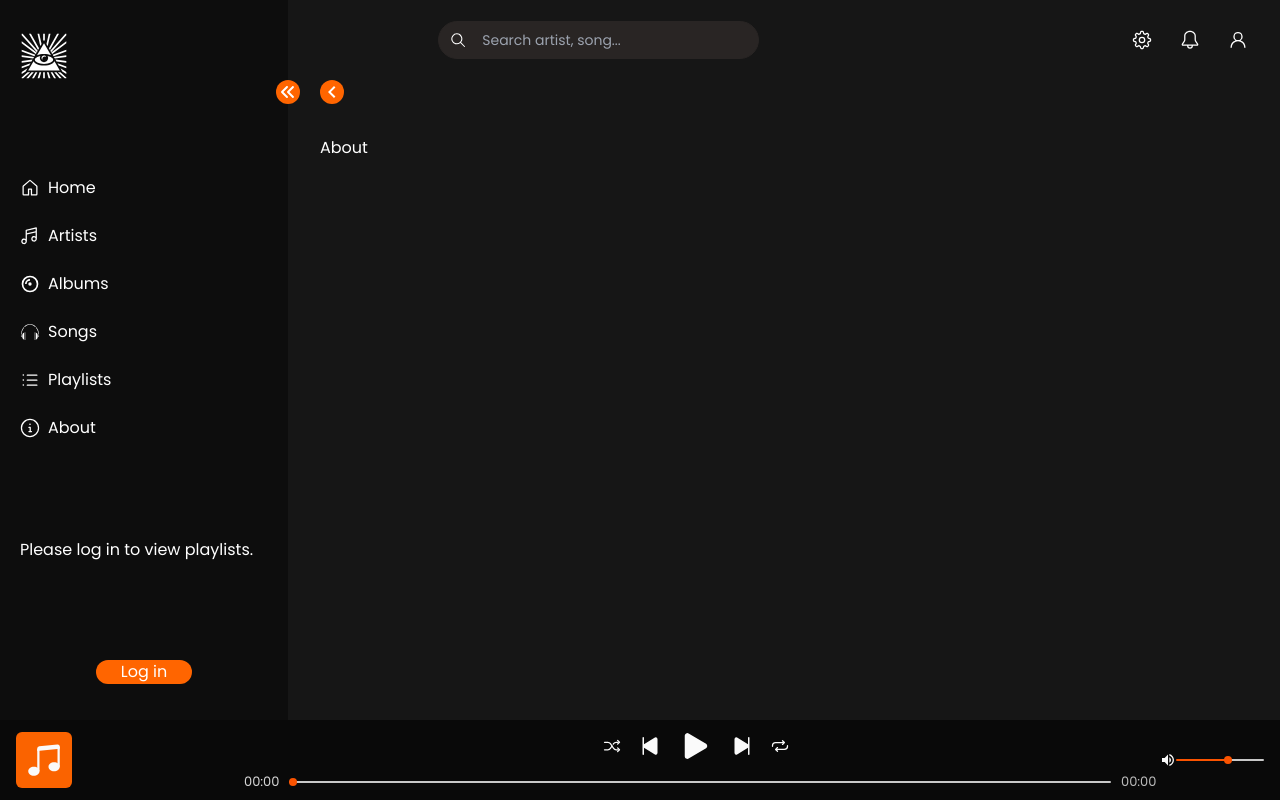
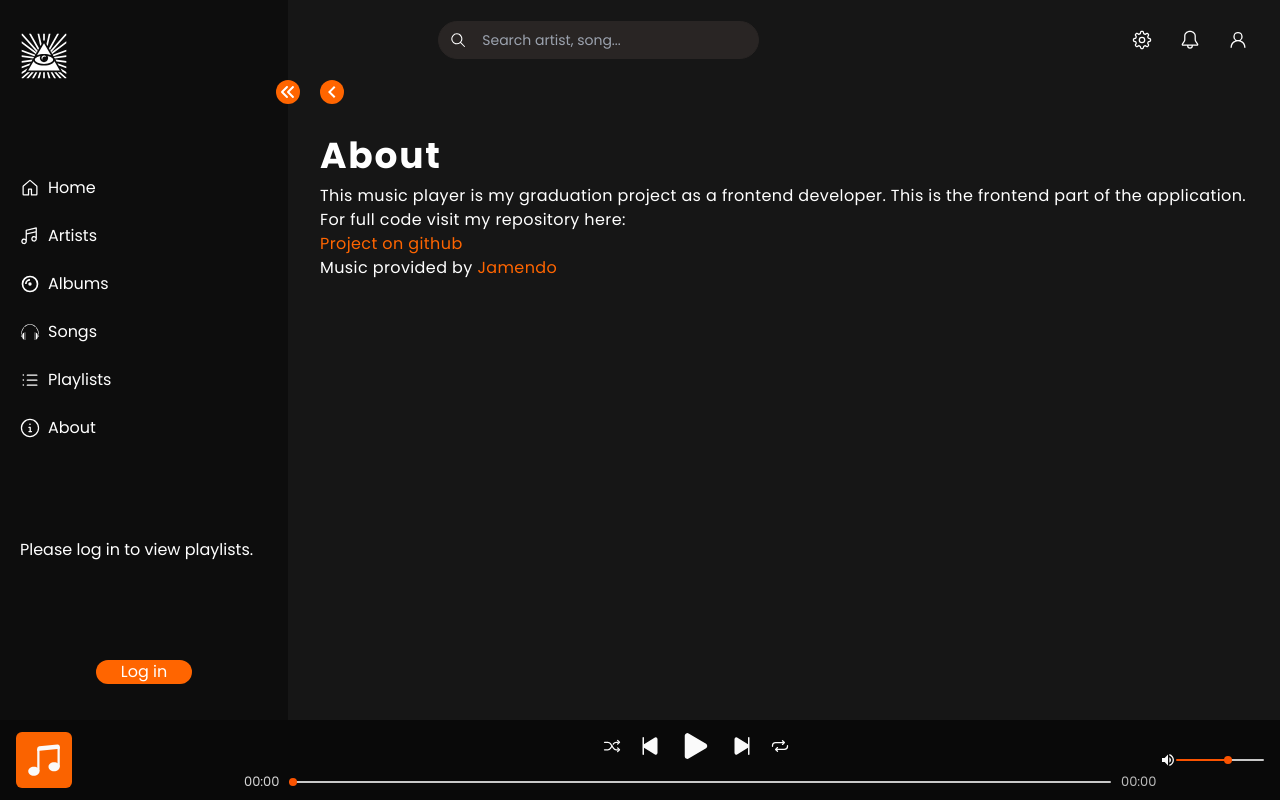
Before and after one commit to Viktoria-L/music-player, a React (Vite) app in the folder Frontend/: page /about in a window 1280 px wide. Built offline with nearby package versions, Linux system fonts and the light colour scheme.

Commit message:
added link to songs

```diff
--- a/Frontend/src/components/AlbumDisplay.tsx
+++ b/Frontend/src/components/AlbumDisplay.tsx
@@ -17,6 +17,7 @@ import {
   setPlayStatus,
 } from "../stores/musicStore/musicSlice";
 import { nocover } from "../assets/image/images";
+import { IoMdInformationCircleOutline } from "react-icons/io";
 
 interface DisplayProps {
   data: Track;
@@ -74,9 +75,17 @@ const AlbumDisplay: React.FC<DisplayProps> = ({ data, basePath, display }) => {
   };
 
   return (
-    <div key={id} className="p-3 hover:bg-grey rounded-xl">
+    <div key={id} className="p-3 hover:bg-grey rounded-xl relative group">
       <div className={`${display === "grid" ? "w-full" : "w-48"}`}>
         <div className={`${display === "grid" ? "w-full" : "w-48"} relative`}>
+          <a
+            href={`${data.shareurl}`}
+            target="_blank"
+            rel="noopener noreferrer"
+            className="absolute right-2 top-2 opacity-0 group-hover:opacity-100 transition-opacity"
+          >
+            <IoMdInformationCircleOutline />
+          </a>
           {basePath === "track" && (
             <>
               {isAuthenticated &&
--- a/Frontend/src/components/GenreSelector.tsx
+++ b/Frontend/src/components/GenreSelector.tsx
@@ -32,40 +32,68 @@ const GenreSelector = () => {
         <h3 className="font-semibold text-2xl tracking-wide mb-4">
           Find your genre
         </h3>
-        <Link to="/featured" state={{}}>
+        <Link
+          to="/featured"
+          state={{}}
+          className="text-orange font-semibold text-[10px] md:text-sm"
+        >
           Show all
         </Link>
       </div>
       <div className="flex gap-4 flex-wrap mb-4">
         <span
-          className="cursor-pointer rounded-full text-sm bold py-2 px-4 self-start bg-orange text-white"
+          className="cursor-pointer rounded-full text-sm bold py-1 px-3 self-start bg-orange text-white"
           onClick={() => setParameter("electronic")}
         >
           Electronic
         </span>
         <span
-          className="cursor-pointer rounded-full text-sm bold py-2 px-4 self-start bg-orange text-white"
+          className="cursor-pointer rounded-full text-sm bold py-1 px-3 self-start bg-orange text-white"
+          onClick={() => setParameter("techno")}
+        >
+          Techno
+        </span>
+        <span
+          className="cursor-pointer rounded-full text-sm bold py-1 px-3 self-start bg-orange text-white"
+          onClick={() => setParameter("house")}
+        >
+          House
+        </span>
+        <span
+          className="cursor-pointer rounded-full text-sm bold py-1 px-3 self-start bg-orange text-white"
           onClick={() => setParameter("pop")}
         >
           Pop
         </span>
         <span
-          className="cursor-pointer rounded-full text-sm bold py-2 px-4 self-start bg-orange text-white"
-          onClick={() => setParameter("lounge")}
-        >
-          Lounge
-        </span>
-        <span
-          className="cursor-pointer rounded-full text-sm bold py-2 px-4 self-start bg-orange text-white"
+          className="cursor-pointer rounded-full text-sm bold py-1 px-3 self-start bg-orange text-white"
           onClick={() => setParameter("rock")}
         >
           Rock
         </span>
         <span
-          className="cursor-pointer rounded-full text-sm bold py-2 px-4 self-start bg-orange text-white"
+          className="cursor-pointer rounded-full text-sm bold py-1 px-3 self-start bg-orange text-white"
           onClick={() => setParameter("hiphop")}
         >
           Hiphop
+        </span>
+        <span
+          className="cursor-pointer rounded-full text-sm bold py-1 px-3 self-start bg-orange text-white"
+          onClick={() => setParameter("trance")}
+        >
+          Trance
+        </span>
+        <span
+          className="cursor-pointer rounded-full text-sm bold py-1 px-3 self-start bg-orange text-white"
+          onClick={() => setParameter("reggae")}
+        >
+          Reggae
+        </span>
+        <span
+          className="cursor-pointer rounded-full text-sm bold py-1 px-3 self-start bg-orange text-white"
+          onClick={() => setParameter("metal")}
+        >
+          Metal
         </span>
       </div>
       <div className="flex flex-wrap w-full">
--- a/Frontend/src/pages/About.tsx
+++ b/Frontend/src/pages/About.tsx
@@ -1,5 +1,33 @@
 const About = () => {
-  return <div className="about wrapper">About</div>;
+  return (
+    <div className="about wrapper">
+      <div>
+        <h2 className="text-4xl font-bold tracking-wider">About</h2>
+
+        <p className="tracking-wide mt-2 mb-8">
+          This music player is my graduation project as a frontend developer.
+          This is the frontend part of the application. For full code visit my
+          repository here:
+          <br />
+          <a
+            className="text-orange"
+            href="https://github.com/Viktoria-L/music-player"
+          >
+            Project on github
+          </a>
+          <br />
+          Music provided by{" "}
+          <a
+            className="text-orange"
+            href="https://www.jamendo.com/start"
+            target="_blank"
+          >
+            Jamendo
+          </a>
+        </p>
+      </div>
+    </div>
+  );
 };
 
 export default About;
--- a/Frontend/src/pages/artist/Artists.tsx
+++ b/Frontend/src/pages/artist/Artists.tsx
@@ -33,7 +33,7 @@ const Artists = () => {
         {error ? (
           <Error message={error} />
         ) : (
-          <div className="flex flex-wrap gap-5 w-full">
+          <div className="flex flex-wrap gap-6 w-full">
             {artists.map((data) => {
               if (data.image) {
                 return (
```
